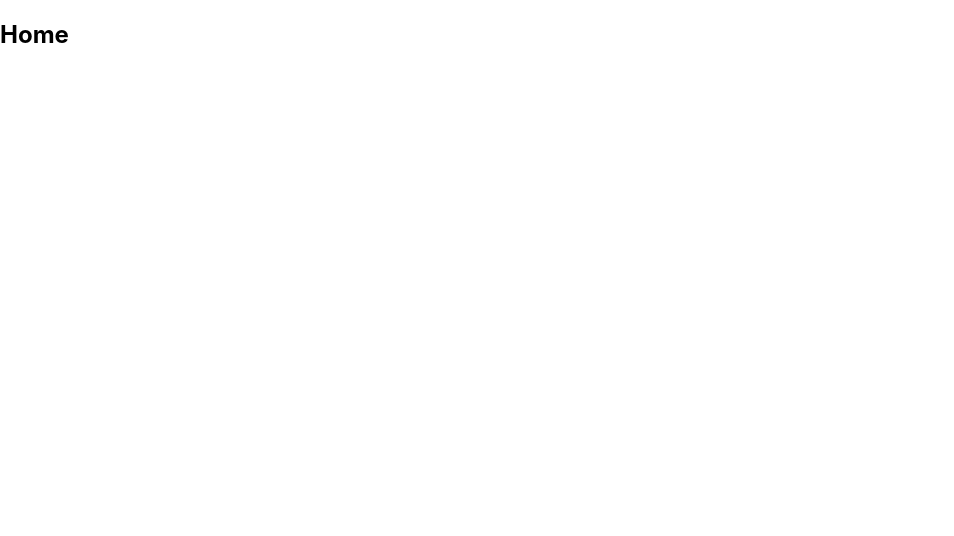
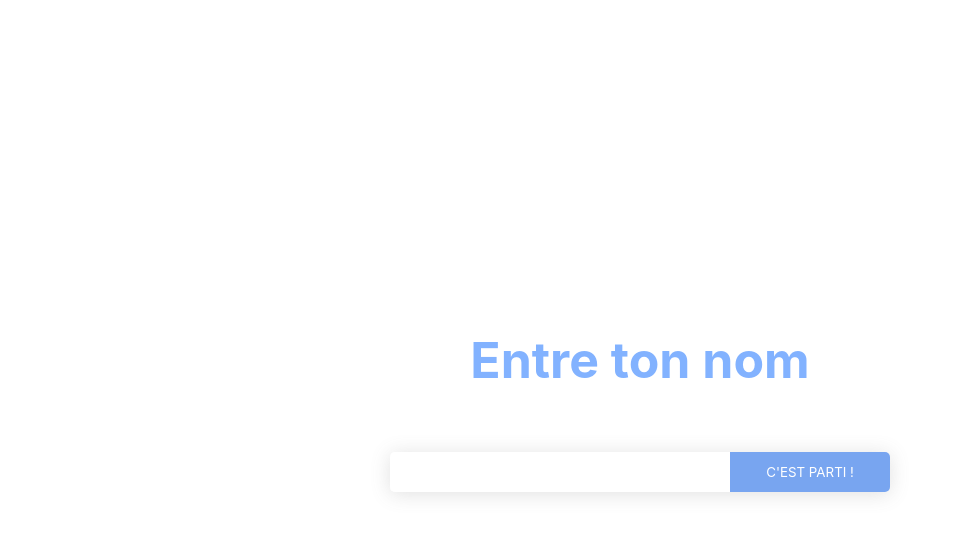
Before and after one commit to lalalilo/lalihero, a React (Create React App) app: page / in a window 1280 px wide. Shown: the top 536 px of the page, without its empty margins (0-954 px from the left). Built offline with nearby package versions, Linux system fonts and the light colour scheme.

Commit message:
input page

```diff
--- /dev/null
+++ b/src/Button.ts
@@ -0,0 +1,25 @@
+import styled from "styled-components";
+
+export const NoStyleButton = styled.button`
+  background: none;
+  border: 0;
+  color: inherit;
+  line-height: normal;
+  overflow: visible;
+  padding: 0px;
+  -webkit-appearance: button; /* for input */
+  user-select: none; /* for button */
+  -webkit-tap-highlight-color: rgba(0, 0, 0, 0);
+  cursor: pointer;
+  font-family: inherit;
+  &:focus {
+    outline: none;
+  }
+  &:disabled {
+    cursor: inherit;
+  }
+  &::-moz-focus-inner {
+    border: 0;
+    padding: 0;
+  }
+`;
--- a/src/Home.tsx
+++ b/src/Home.tsx
@@ -1,5 +1,69 @@
-import React from "react";
+import React, { useState } from "react";
+import styled from 'styled-components'
+import { NoStyleButton } from "./Button";
 
 export function HomePage() {
-  return <h2>Home</h2>;
+
+  const [value, setValue] = useState("")
+
+  return <Wrapper>
+    <Title>Entre ton nom</Title>
+    <SubmitWrapper>
+      <Input value={value} onChange={(event)=>setValue(event.target.value)}/>
+      <Submit
+        onClick={() => null}
+      >
+        C'EST PARTI !
+      </Submit>
+    </SubmitWrapper>
+
+    </Wrapper>;
+
 }
+
+const Wrapper = styled.div`
+  display: flex;
+  flex-direction: column;
+  justify-content: center;
+  align-items: center;
+  height: 100%;
+`
+
+const SubmitWrapper = styled.form`
+  width: 500px;
+  height: 40px;
+  display: flex;
+  margin: 20px;
+  box-shadow: 0 2px 20px 0 rgba(98, 98, 98, 0.2);
+  border-radius: 5px;
+  overflow: hidden;
+`;
+
+const Title = styled.h2`
+  color: #82B2FF;
+  font-size: 50px;
+`
+
+const Input = styled.input`
+  font-family: inherit;
+  flex-grow: 1;
+  font-size: 16px;
+  opacity: 0.8;
+  border: none;
+  outline: none;
+  padding: 5px 10px;
+  &::placeholder {
+    text-align: center;
+  }
+`;
+
+const Submit = styled(NoStyleButton)`
+  font-family: inherit;
+  flex-grow: 1;
+  white-space: nowrap;
+  color: white;
+  background-color: #78a5f0;
+  &:disabled {
+    background-color: #d7e2e9;
+  }
+`;
```
